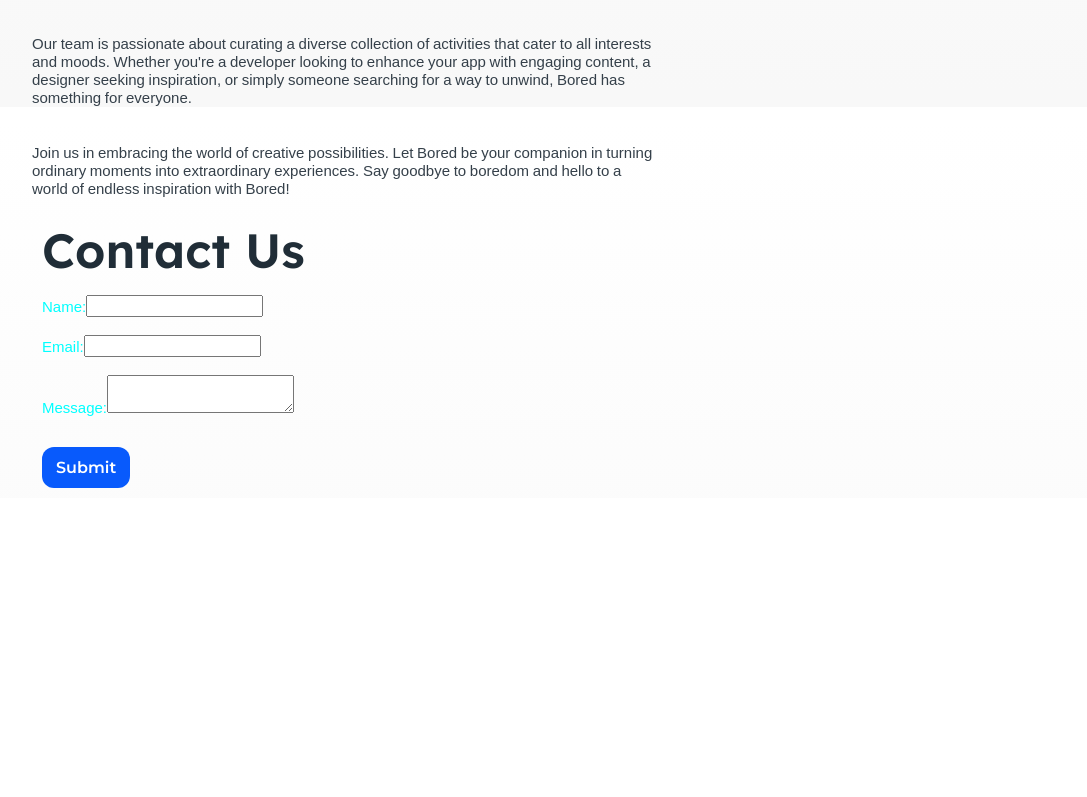
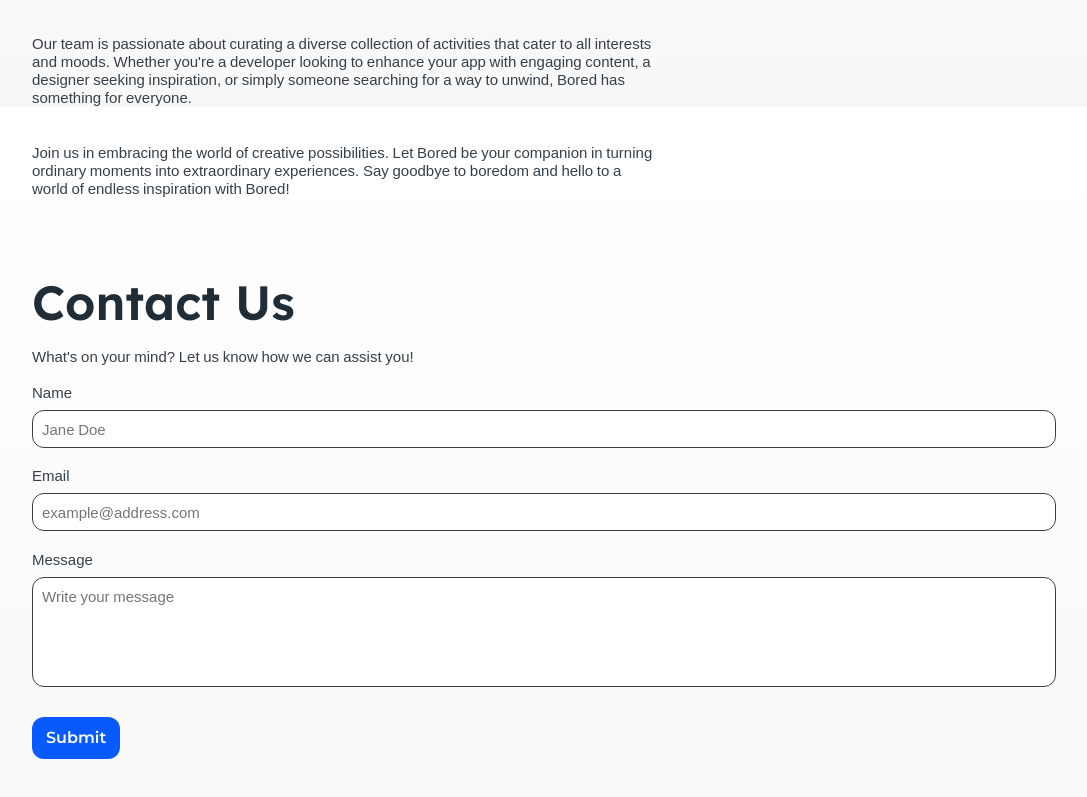
Before and after one commit to masiehdon/Bored, a React (Vite) app: page /about in a window 1280 px wide. Shown: the part 693-1490 px from the top of the page, without its empty margins (96-1183 px from the left). Before the commit the page ends 1191 px from the top, so only its background shows below. Built offline with nearby package versions, Linux system fonts and the light colour scheme.

Commit message:
Add final  styling to contact form

```diff
--- a/src/App.css
+++ b/src/App.css
@@ -52,6 +52,11 @@
 	margin: 12px 18px 0 0;
 }
 
+button.activity:hover {
+  opacity: .7;
+  filter: alpha(opacity=90);
+}
+
 .header::after {
 	content: url("../public/bored-header.png");
 	position: relative;
--- a/src/components/ContactForm.jsx
+++ b/src/components/ContactForm.jsx
@@ -38,43 +38,55 @@
   return (
     <div className='main-container-form'>
       <h2>Contact Us</h2>
+      <p className='body-copy'>{`
+      What's on your mind? Let us know how we can assist you!
+      `}
+      </p>
       <form onSubmit={handleSubmit}>
         <div className='form'>
-          <label htmlFor="name">Name:</label>
+          <label htmlFor="name">Name</label>
           <input
             type="text"
             id="name"
             value={name}
+            placeholder='Jane Doe'
             onChange={(e) => setName(e.target.value)}
             required
           />
         </div>
         <div className='form'>
-          <label htmlFor="email">Email:</label>
+          <label htmlFor="email">Email</label>
           <input
             type="email"
             id="email"
             value={email}
+            placeholder='example@address.com'
             onChange={(e) => setEmail(e.target.value)}
             required
           />
         </div>
         <div className='form'>
-          <label htmlFor="message">Message:</label>
+          <label htmlFor="message">Message</label>
           <textarea
             id="message"
             value={message}
+            rows="5" cols="40"
+            placeholder='Write your message'
             onChange={(e) => setMessage(e.target.value)}
             required
           />
         </div>
+        <div className='submit-msg'>
           <button
             className="activity learning"
             type="submit"
             disabled={submitted}>
             {submitted ? 'Submitted' : 'Submit'}
           </button>
-        {submitted && <p>Thank you for your submission!</p>}
+          <div>
+            {submitted && <p className='submit-btn'>✔ Thank you for your submission!</p>}
+          </div>
+        </div>
       </form>
     </div>
   );
--- a/src/styles/ContactForm.css
+++ b/src/styles/ContactForm.css
@@ -1,12 +1,30 @@
 .main-container-form {
-  padding: 10px;
+  padding: 6.2em 0;
 }
 
 .form {
-  color: aqua;
-
+  display: flex;
+  flex-direction: column;
 }
 
-input {
+input, textarea {
+  margin-top: .6em;
+  border: .5px solid;
+  border-radius: 12px;
+  padding: .6em;
+}
 
+textarea {
+  min-height: 100px;
+  resize: none;
 }
+
+.submit-msg {
+  display: flex;
+  align-items: center;
+}
+
+.submit-btn {
+  font-size: 1.5em;
+  margin-top: .9em;
+}
```
Lines whose indentation alone changed are shown as unchanged.
